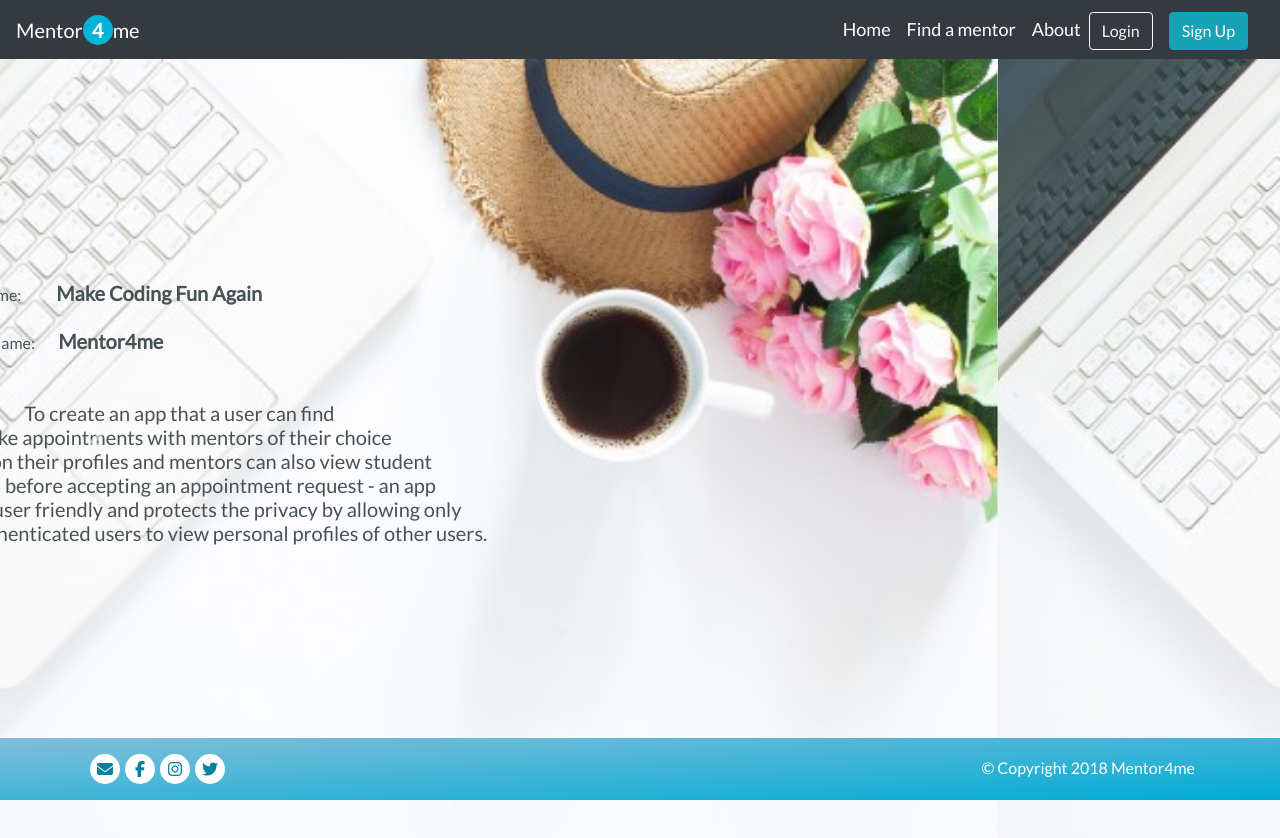
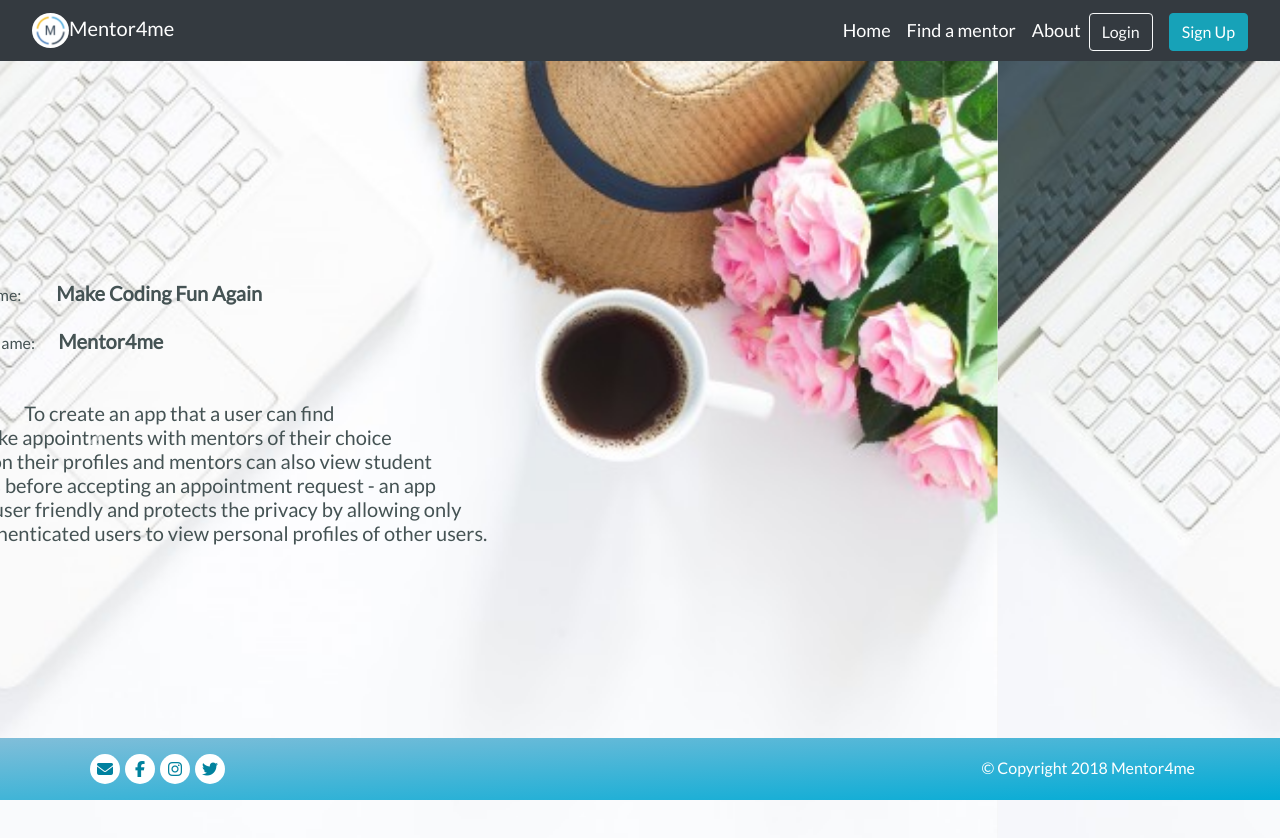
Before and after one commit to 8-27-a/final-project, a React (Create React App) app in the folder client/: page /demo in a window 1280 px wide. Shown: the top 838 px of the page. Built offline with nearby package versions, Linux system fonts and the light colour scheme.

Commit message:
inserted mentor4me logo

```diff
--- a/client/src/App.css
+++ b/client/src/App.css
@@ -12,6 +12,7 @@ body {
   padding-bottom: 80px;
 }
 
+/* circle around 4 */
 .navbar-brand span {
   width: 30px;
   height: 30px;
@@ -60,6 +61,12 @@ body {
   position: relative;
 }
 
+.navbar-toggler.active .navbar-toggler-icon {
+  background-color: transparent;
+}
+
+
+
 .navbar-dark .navbar-toggler-icon::before,
 .navbar-dark .navbar-toggler-icon::after {
   content: "";
@@ -78,6 +85,14 @@ body {
 
 .navbar-dark .navbar-nav .nav-link {
   color: white;
+}
+
+.navbar-dark .navbar-toggler.active .navbar-toggler-icon::before {
+  transform: rotate(-40deg) translate(-10px, 5px);
+}
+
+.navbar-dark .navbar-toggler.active .navbar-toggler-icon::after {
+  transform: rotate(40deg) translate(-10px, -5px);
 }
 
 .navbar,
@@ -129,9 +144,7 @@ a {
 }
 
 .username {
-
   text-transform: capitalize;
-
 }
 
 @media screen and (min-width: 992px) {
--- a/client/src/components/Header/index.js
+++ b/client/src/components/Header/index.js
@@ -42,11 +42,16 @@ class Header extends Component {
           window.location.pathname !== "/" ? "bg-dark" : "bg-transparent"
         }`}
       >
-        <NavLink className="navbar-brand text-center" to="/">
+        <NavLink className="navbar-brand text-center ml-3" to="/">
           {/* {brand} */}
-          Mentor
-          <span>4</span>
-          me
+          <img
+            height="35"
+            className="rounded-circle"
+            src="/images/logo1.png"
+            alt=""
+          />
+          Mentor4me
+          {/* <span>4</span> */}
         </NavLink>
         <button
           className="navbar-toggler"
--- a/client/src/components/List/style.css
+++ b/client/src/components/List/style.css
@@ -11,12 +11,12 @@
    text-transform: capitalize;
  }
 
- .list-group.list-group-item {
+ .list-group-item {
    /* position: relative;
    display: block;
    padding: .75rem 1.25rem;
    margin-bottom: -1px;
    background-color: #fff;
    border: 1px solid rgba(0, 0, 0, .125); */
-   box-shadow: 0, 1px, 1px;
+   box-shadow: 0, 1px, 1px !important;
  }
```
Also changed, not shown: client/public/images/logo.png (added), client/public/images/logo1.png (added).
